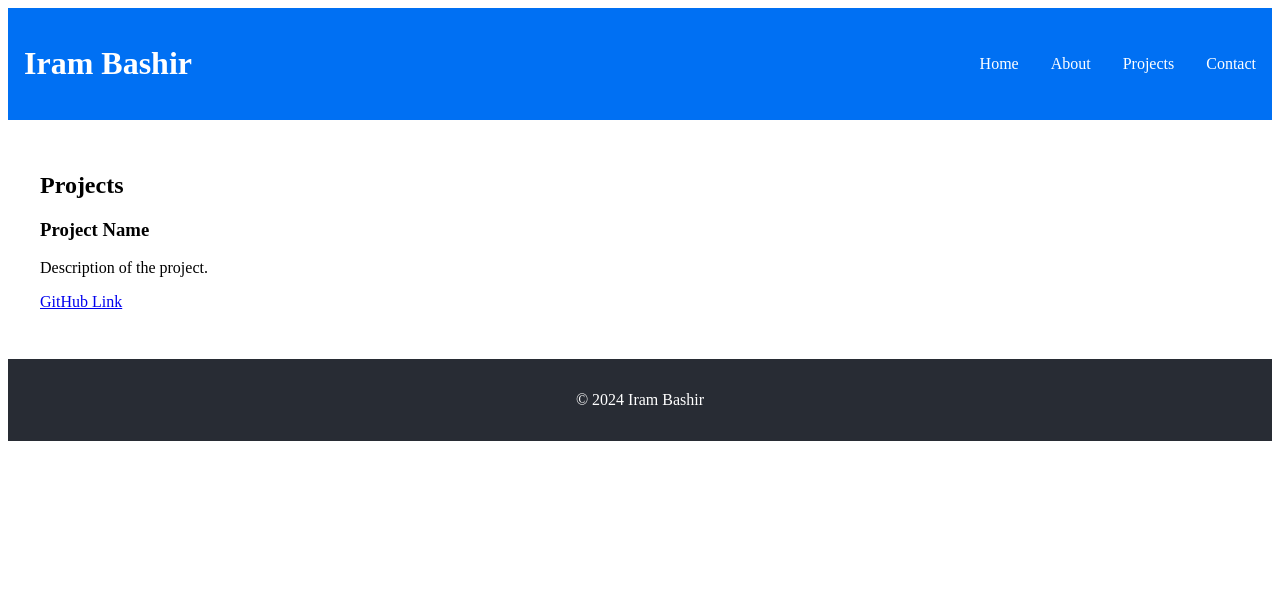
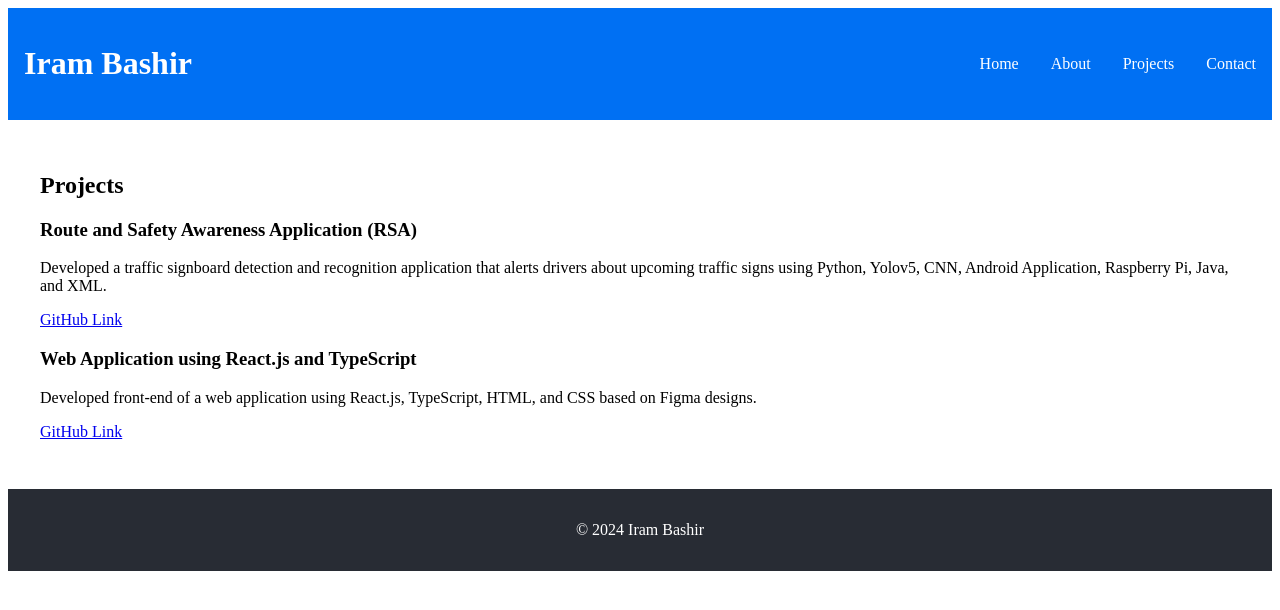
Before and after one commit to IramBashir/personal-portfolio, a React (Create React App) app: page /projects in a window 1280 px wide. Shown: the top 610 px of the page. Built offline with nearby package versions, Linux system fonts and the light colour scheme.

Commit message:
Fixed routing issues
Fixed routing issues

```diff
--- a/package.json
+++ b/package.json
@@ -5,11 +5,12 @@
   "dependencies": {
     "formik": "^2.4.6",
     "gh-pages": "^6.1.1",
-    "react-router-dom": "^6.24.1",
+    "react-router-dom": "^6.0.0",
     "react-scripts": "^5.0.1",
     "styled-components": "^6.1.11"
   },
   "scripts": {
+    "start": "react-scripts start",
     "build": "react-scripts build",
     "predeploy": "npm run build",
     "deploy": "gh-pages -d build"
--- a/src/App.js
+++ b/src/App.js
@@ -3,7 +3,7 @@ import React from 'react';
 import { BrowserRouter as Router } from 'react-router-dom';
 import Header from './components/Header';
 import Footer from './components/Footer';
-import Routes from './Routes';
+import AppRoutes from './AppRoutes';
 import { ThemeProvider } from 'styled-components';
 
 const theme = {
@@ -22,7 +22,7 @@ function App() {
     <ThemeProvider theme={theme}>
       <Router>
         <Header />
-        <Routes />
+        <AppRoutes />
         <Footer />
       </Router>
     </ThemeProvider>
--- /dev/null
+++ b/src/AppRoutes.js
@@ -0,0 +1,22 @@
+// src/AppRoutes.js
+import React from 'react';
+import { Routes, Route } from 'react-router-dom';
+import Home from './components/Home';
+import About from './components/About';
+import Projects from './components/Projects';
+import Contact from './components/Contact';
+import NotFound from './components/NotFound';
+
+const AppRoutes = () => {
+  return (
+    <Routes>
+      <Route path="/" element={<Home />} />
+      <Route path="/about" element={<About />} />
+      <Route path="/projects" element={<Projects />} />
+      <Route path="/contact" element={<Contact />} />
+      <Route path="*" element={<NotFound />} />
+    </Routes>
+  );
+};
+
+export default AppRoutes;
--- a/src/Routes.js
+++ /dev/null
@@ -1,22 +0,0 @@
-// src/Routes.js
-import React from 'react';
-import { Route, Switch } from 'react-router-dom';
-import Home from './components/Home';
-import About from './components/About';
-import Projects from './components/Projects';
-import Contact from './components/Contact';
-import NotFound from './components/NotFound';
-
-const Routes = () => {
-  return (
-    <Switch>
-      <Route path="/" exact component={Home} />
-      <Route path="/about" component={About} />
-      <Route path="/projects" component={Projects} />
-      <Route path="/contact" component={Contact} />
-      <Route component={NotFound} />
-    </Switch>
-  );
-};
-
-export default Routes;
--- a/src/components/About.js
+++ b/src/components/About.js
@@ -6,7 +6,18 @@ const About = () => {
   return (
     <AboutWrapper>
       <h2>About Me</h2>
-      <p>Detail your background, education, skills, and experiences here.</p>
+      <p>
+        Hi there! I'm Iram Bashir, a passionate Software Engineer specializing in React JS development. Based in Islamabad, Pakistan, I bring over 1.5 years of experience crafting interactive and efficient web applications.
+      </p>
+      <p>
+        I graduated with a BS in Computer Science from FAST University, where I honed my skills in JavaScript and web technologies. At Jin Technologies and Tourly Technologies, I've leveraged React JS to build responsive front-ends, integrating them seamlessly with back-end services using technologies like TypeScript, Redux, and Nest.js.
+      </p>
+      <p>
+        My journey in software development began at INTECH Automation Processes, where I started as an intern and quickly advanced to a Junior Developer role, gaining invaluable experience in software architecture and development lifecycle.
+      </p>
+      <p>
+        Beyond coding, I enjoy exploring new technologies, contributing to open-source projects, and staying updated with the latest trends in web development. Let's connect and discuss how we can innovate together!
+      </p>
     </AboutWrapper>
   );
 };
--- a/src/components/Projects.js
+++ b/src/components/Projects.js
@@ -7,9 +7,18 @@ const Projects = () => {
     <ProjectsWrapper>
       <h2>Projects</h2>
       <Project>
-        <h3>Project Name</h3>
-        <p>Description of the project.</p>
-        <a href="https://github.com/yourusername/projectname">GitHub Link</a>
+        <h3>Route and Safety Awareness Application (RSA)</h3>
+        <p>
+          Developed a traffic signboard detection and recognition application that alerts drivers about upcoming traffic signs using Python, Yolov5, CNN, Android Application, Raspberry Pi, Java, and XML.
+        </p>
+        <a href="https://github.com/yourusername/rsa">GitHub Link</a>
+      </Project>
+      <Project>
+        <h3>Web Application using React.js and TypeScript</h3>
+        <p>
+          Developed front-end of a web application using React.js, TypeScript, HTML, and CSS based on Figma designs.
+        </p>
+        <a href="https://github.com/yourusername/webapp-react">GitHub Link</a>
       </Project>
       {/* Add more projects as needed */}
     </ProjectsWrapper>
```
Also changed, not shown: 2 other files (tests, documents, lock files or other folders).
